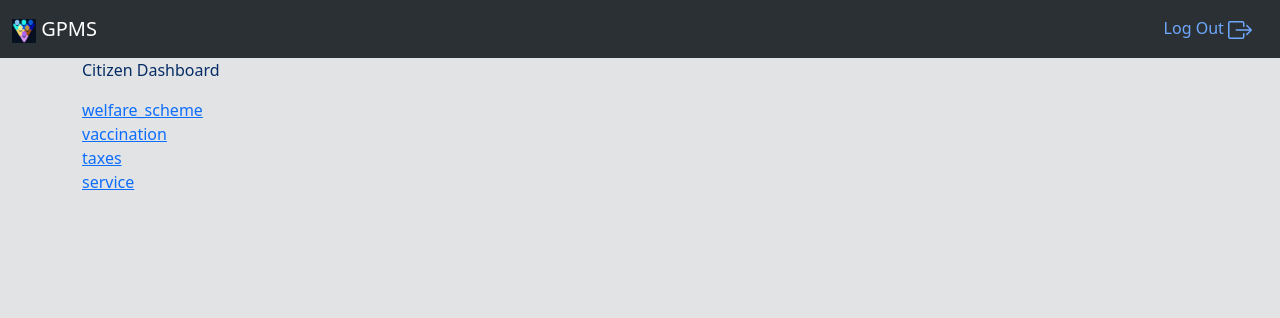
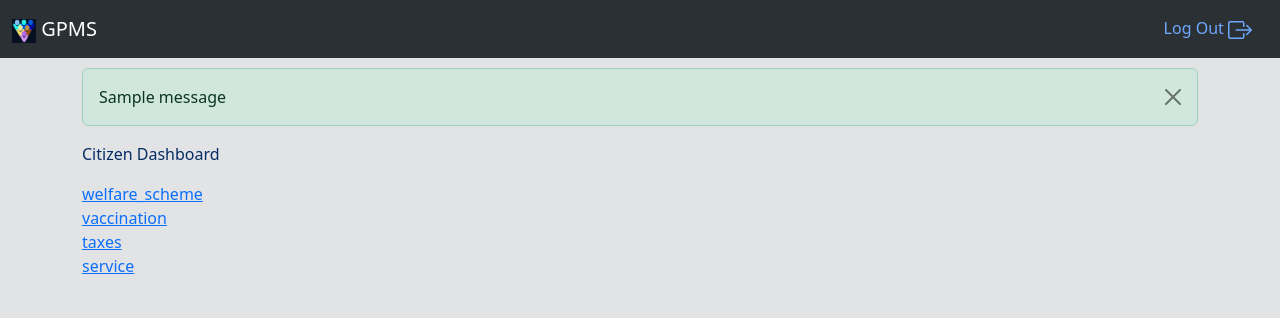
Before and after one commit to laksh0820/GPMS, a Flask app: page /citizen/ in a window 1280 px wide. Shown: the top 318 px of the page. Run offline with Flask 3, Linux system fonts and the light colour scheme; a user stored in the database is signed in; one stand-in notice (Sample message) is shown; a database or web service that is not in the repository returns one stand-in record (values such as "Sample title"); parts of the project's set-up code (start-up, migrations or seed data) failed here and were passed over; some libraries are stand-ins or nearby versions.

Commit message:
Minor Updates to your Templates
These additions are necessary for showing any flashed messages on your webpage, which I think should be in almost every HTML template which extends 'base.html'

```diff
--- a/Project/Citizen/templates/dashboard.html
+++ b/Project/Citizen/templates/dashboard.html
@@ -1,6 +1,23 @@
 {% extends 'base.html' %}
 
 {% block content %}
+
+
+    {% for message in get_flashed_messages(with_categories = True) %}
+    {% if message|first == "error" %}
+            <div class="alert alert-danger alert-dismissible fade show" role="alert" style="margin-top: 10px;">
+                    {{ message[1] }}
+            <button type="button" class="btn-close" data-bs-dismiss="alert" aria-label="Close"></button>
+            </div>
+    {% else %}
+            <div class="alert alert-success alert-dismissible fade show" role="alert" style="margin-top: 10px;">
+                    {{ message[1] }}
+            <button type="button" class="btn-close" data-bs-dismiss="alert" aria-label="Close"></button>
+            </div>
+    {% endif %}
+    {% endfor %}
+
+
 
 <p>Citizen Dashboard</p>
 <a href='{{ url_for("citizen.welfare_scheme") }}'>welfare_scheme</a></br>
```
Also changed, not shown: Project/Employee/templates/employee_dashboard.html (+18 -0 lines).
